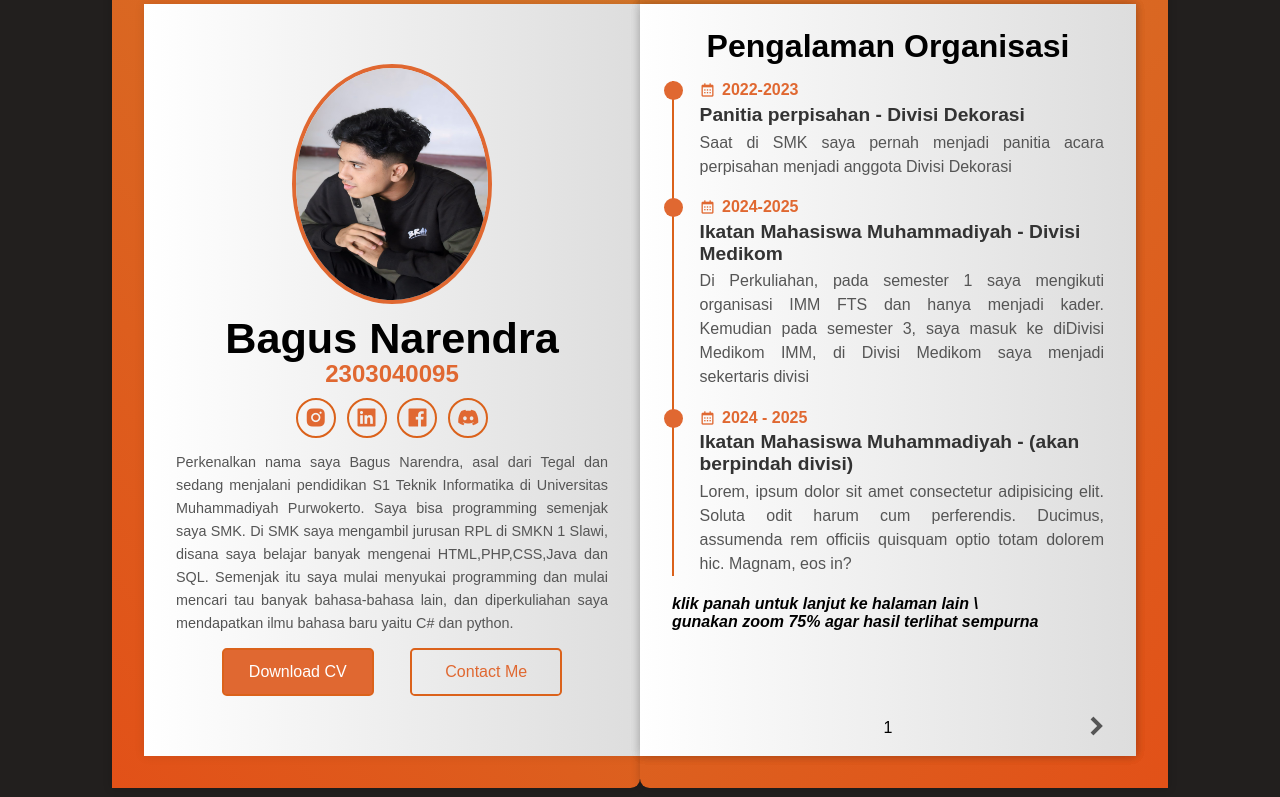
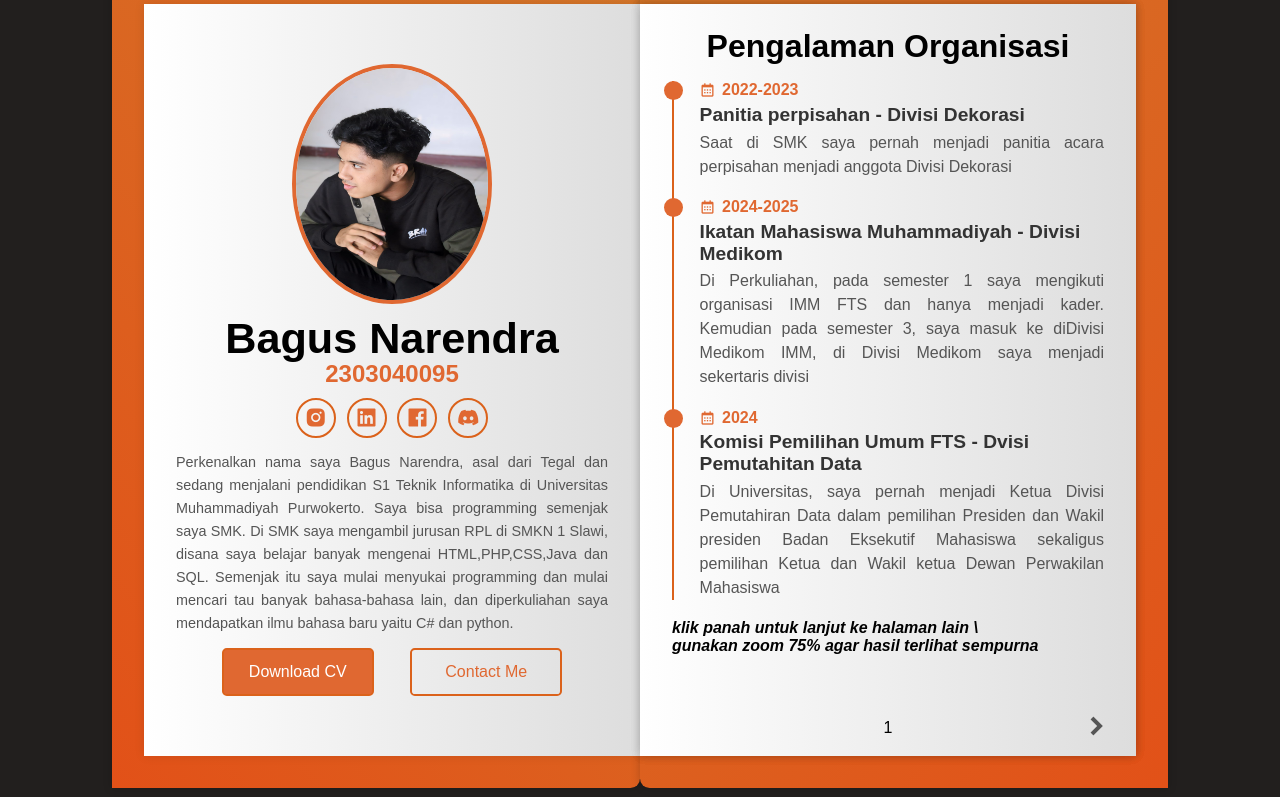
Before and after one commit to Narendrarizqi/WebProfile_narendra, a plain HTML site: page index.html in a window 1280 px wide. Shown: the part 420-1217 px from the top of the page. Drawn offline with nearby package versions, Linux system fonts and the light colour scheme.

Commit message:
index.html

```diff
--- a/index.html
+++ b/index.html
@@ -59,10 +59,9 @@
                         </div>
 
                         <div class="workeduc-content">
-                            <span class="year"><i class='bx bx-calendar'></i>2024 - 2025</span>
-                            <h3>Ikatan Mahasiswa Muhammadiyah - (akan berpindah divisi)</h3>
-                            <p>Lorem, ipsum dolor sit amet consectetur adipisicing elit. Soluta odit harum
-                                cum perferendis. Ducimus, assumenda rem officiis quisquam optio totam dolorem hic. Magnam, eos in?</p>
+                            <span class="year"><i class='bx bx-calendar'></i>2024</span>
+                            <h3>Komisi Pemilihan Umum FTS - Dvisi Pemutahitan Data</h3>
+                            <p>Di Universitas, saya pernah menjadi Ketua Divisi Pemutahiran Data dalam pemilihan Presiden dan Wakil presiden Badan Eksekutif Mahasiswa sekaligus pemilihan Ketua dan Wakil ketua Dewan Perwakilan Mahasiswa</p>
                         </div>
 
 
```
